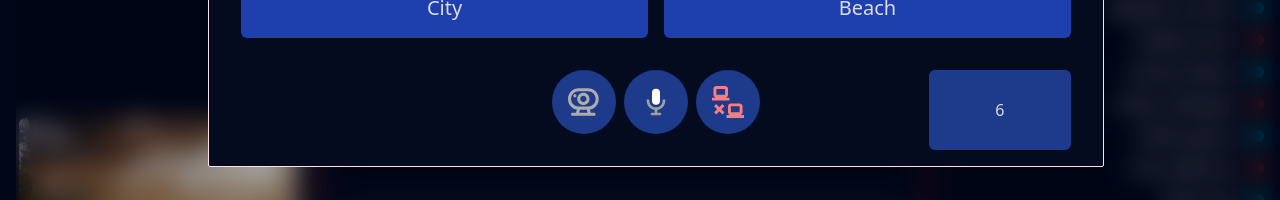
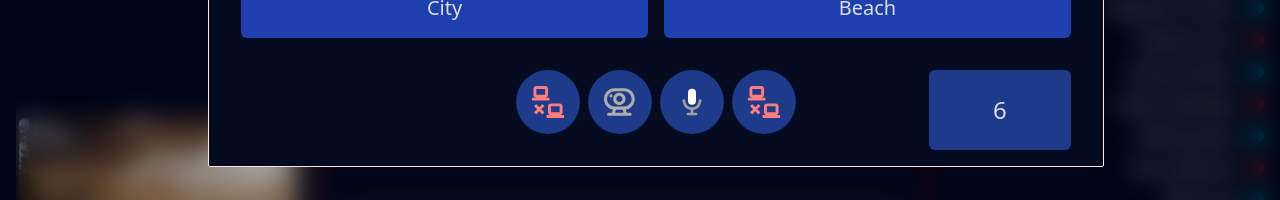
Before and after one commit to guicoelhodev/meet_chat, a React (Vite) app: page /chatRoom in a window 1280 px wide. Both pictures are taken after a click on the button 200 px from the left and 152 px from the top of the page. Shown: the part 526-726 px from the top of the page. Built offline with nearby package versions, Linux system fonts and the light colour scheme; no server answers.

Commit message:
feat: change socket url

```diff
--- a/src/components/Channel/ExpandedChannel/index.tsx
+++ b/src/components/Channel/ExpandedChannel/index.tsx
@@ -39,8 +39,15 @@ const mockUsers = [
 
 type IControls = { action: string; icon: any };
 
-export const ExpandedChannel: React.FC<IExpandedChannel> = ({ isOpen }) => {
+export const ExpandedChannel: React.FC<IExpandedChannel> = ({
+  isOpen,
+  setIsOpen,
+}) => {
   const controls: IControls[] = [
+    {
+      action: "get out call",
+      icon: CloseCall,
+    },
     {
       action: "open camera",
       icon: Webcam,
@@ -57,7 +64,10 @@ export const ExpandedChannel: React.FC<IExpandedChannel> = ({ isOpen }) => {
   return (
     <>
       {isOpen ? (
-        <div className="z-20 w-screen h-screen bg-primary-blue bg-opacity-20 backdrop-blur-md fixed grid place-items-center">
+        <div
+          className="z-20 w-screen h-screen bg-primary-blue bg-opacity-20 backdrop-blur-md fixed grid place-items-center"
+          onClick={() => setIsOpen(false)}
+        >
           <section className="bg-secondary-blue w-full max-w-4xl rounded-sm p-8 flex flex-col items-center gap-4 border-red-100 border relative">
             <ul className="w-full grid grid-cols-2 grid-rows-2 gap-4">
               {mockUsers.map((user) => (
@@ -84,14 +94,14 @@ export const ExpandedChannel: React.FC<IExpandedChannel> = ({ isOpen }) => {
                 </button>
               ))}
             </article>
-
+            {/*
             <button className="absolute top-4 right-4 bg-blue-900 p-4 rounded-full border-slate-100 border-2">
               <img src={CloseCall} className="w-6 h-6" />
-            </button>
+            </button> */}
 
-            <aside className="absolute bg-blue-900 bottom-4 right-8 h-20 aspect-video rounded-md flex items-center justify-center">
+            <aside className="absolute bg-blue-900 bottom-4 right-8 h-20 aspect-video rounded-md grid place-items-center">
               {/* <div className="bg-primary-blue p-8 w-6 h-6 flex items-center justify-center rounded-full"> */}
-              <p>6</p>
+              <p className="text-2xl">6</p>
               {/* </div> */}
             </aside>
           </section>
--- a/src/pages/ChatRoom/index.tsx
+++ b/src/pages/ChatRoom/index.tsx
@@ -116,12 +116,20 @@ const fakeUsers: IUser[] = [
   },
 ];
 
+const socket = io("http://10.1.30.22:3003/channel01");
+
+socket.on("connect", () => {
+  console.log("Connected with socket IO server");
+});
+
+socket.on("disconnect", () => {
+  console.log("Disconnected with socket IO server");
+});
+
 export const ChatRoom: FC = () => {
   const { id: userId, userName, avatarId } = userStore();
 
   const [chatMessages, setChatMessages] = useState<IMessage[]>([]);
-
-  const socket = io("http://localhost:3001");
 
   const sendMessageToWebsocketServer = (message: string) => {
     if (!userId || !message) return;
--- a/src/routes.tsx
+++ b/src/routes.tsx
@@ -16,15 +16,6 @@ const router = createBrowserRouter([
   },
 ]);
 
-const socket = io("http://localhost:3000");
-socket.on("connect", () => {
-  console.log("Connected with socket IO server");
-});
-
-socket.on("disconnect", () => {
-  console.log("Disconnected with socket IO server");
-});
-
 export const RouterProviderComponent = () => {
   const setUserId = userStore((s) => s.setUserId);
 
--- /dev/null
+++ b/src/services/api.ts
@@ -0,0 +1,4 @@
+import axios from "axios";
+export const SOCKET_CONNECTION = axios.create({
+  baseURL: "https://9c41-8-242-12-114.ngrok-free.app",
+});
```
